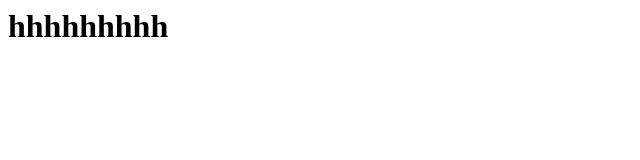
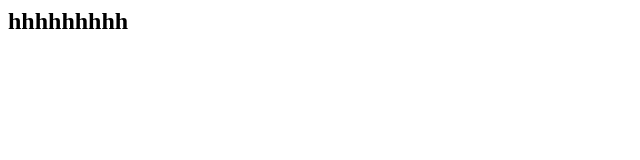
Before and after one commit to thang922002/MNM, a plain HTML site: page index.html in a window 1280 px wide. Shown: the whole page, without its empty margins (0-640 px from the left). Drawn offline with Linux system fonts and the light colour scheme.

Commit message:
Updated index.html with a new line

```diff
--- a/index.html
+++ b/index.html
@@ -5,6 +5,6 @@
     <title>Document</title>
 </head>
 <body>
-    <h1> hhhhhhhhh </h1>
+    <h2> hhhhhhhhh </h2>
 </body>
 </html>
```
